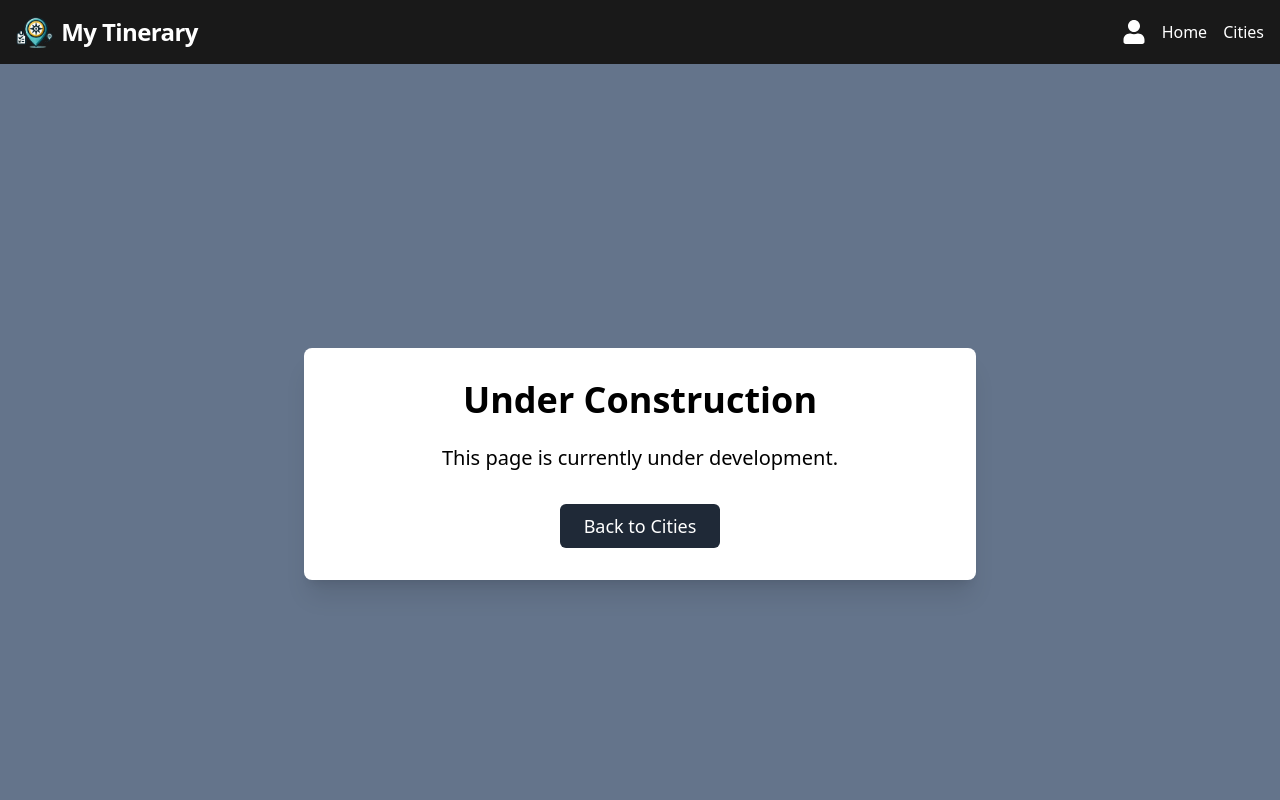
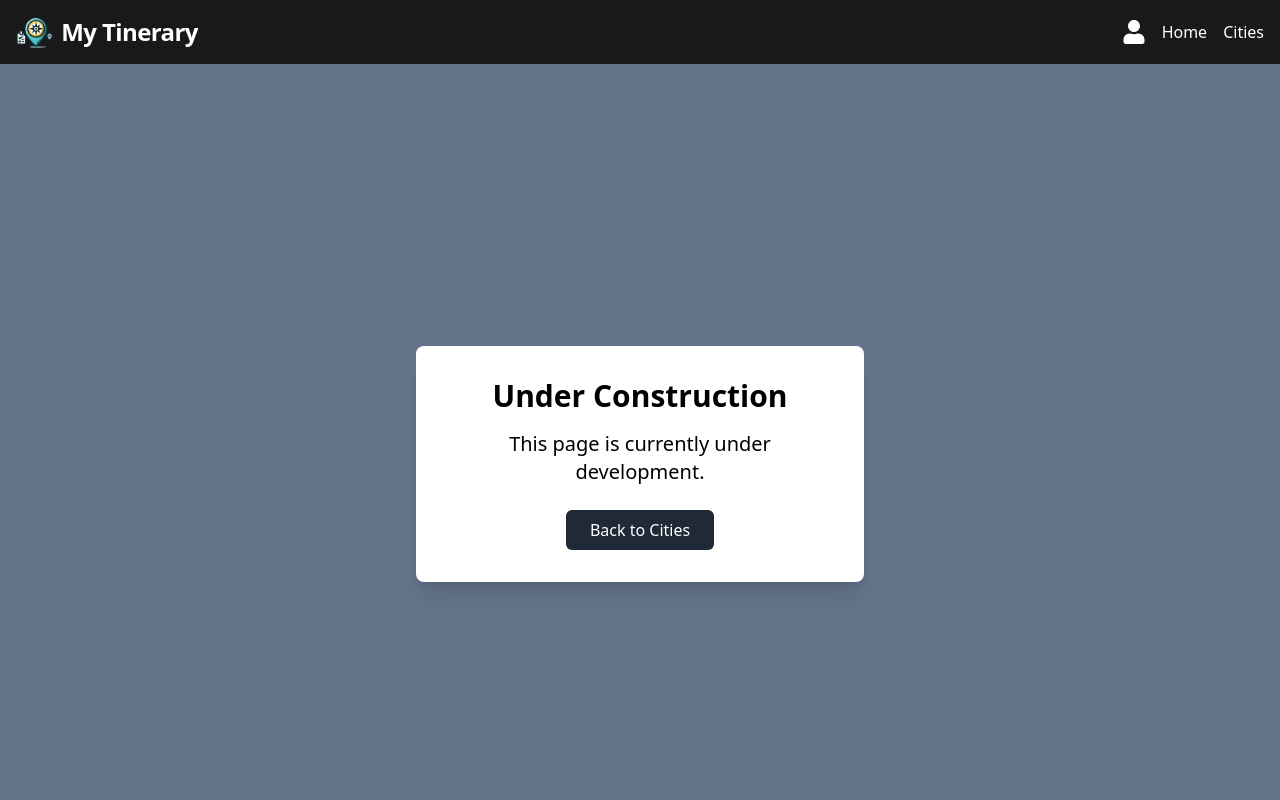
Before and after one commit to juan88955/mytinerary-JuanForero, a React (Vite) app: page /city/bangkok in a window 1280 px wide. Shown: the top 800 px of the page. Built offline with nearby package versions, Linux system fonts and the light colour scheme.

Commit message:
muchos cambios

```diff
--- a/src/App.jsx
+++ b/src/App.jsx
@@ -1,26 +1,25 @@
 import React from 'react';
 import { BrowserRouter as Router, Route, Routes } from 'react-router-dom';
-import Header from './components/Header';
-import Footer from './components/Footer';
 import Home from './pages/Home';
 import Cities from './pages/Cities';
 import CityDetail from './pages/CityDetail';
 
-//componente principal
+// Definición del componente principal App
 function App() {
   return (
+    // Router envuelve toda la aplicación para habilitar el enrutamiento
     <Router>
-      <div className="flex flex-col min-h-screen">
-        <Header />
-        <main className="flex-grow">
-          <Routes>
-            <Route path="/" element={<Home />} />
-            <Route path="/cities" element={<Cities />} />
-            <Route path="/city/:cityName" element={<CityDetail />} />
-          </Routes>
-        </main>
-        <Footer />
-      </div>
+      {/* Routes define las rutas disponibles en la aplicación */}
+      <Routes>
+        {/* Ruta para la página de inicio */}
+        <Route path="/" element={<Home />} />
+
+        {/* Ruta para la página de listado de ciudades */}
+        <Route path="/cities" element={<Cities />} />
+
+        {/* Ruta dinámica para los detalles de una ciudad específica */}
+        <Route path="/city/:cityName" element={<CityDetail />} />
+      </Routes>
     </Router>
   );
 }
--- a/src/components/CityCarousel.jsx
+++ b/src/components/CityCarousel.jsx
@@ -1,51 +1,37 @@
-import React, { useState, useEffect, useCallback } from 'react';
+import React, { useState, useEffect, useMemo } from 'react';
 import { Link } from 'react-router-dom';
-
 
 //Renderiza un carrusel de ciudades con funcionalidad de likes y navegación
 const CityCarousel = ({ cities }) => {
     // Estado para controlar el slide actual
     const [currentSlide, setCurrentSlide] = useState(0);
-    // Estado para almacenar las ciudades con likes generados aleatoriamente
-    const [citiesWithLikes, setCitiesWithLikes] = useState([]);
 
-    //Genera un número aleatorio de likes entre 500 y 2000
-    const generateLikes = useCallback(() => {
-        return Math.floor(Math.random() * (2000 - 500 + 1)) + 500;
-    }, []);
+    // Limitar el número de ciudades a 12 y generar likes estáticos
+    const citiesWithLikes = useMemo(() => {
+        return cities.slice(0, 12).map(city => ({
+            ...city,
+            likes: Math.floor(Math.random() * (2000 - 500 + 1)) + 500
+        }));
+    }, [cities]);
 
-
-    //Actualiza los likes de las ciudades
-    const updateLikes = useCallback(() => {
-        setCitiesWithLikes(cities.map(city => ({
-            ...city,
-            likes: generateLikes()
-        })));
-    }, [generateLikes, cities]);
-
-    // Efecto para inicializar y actualizar el carrusel cada 5 segundos
+    // Efecto para actualizar el carrusel cada 5 segundos
     useEffect(() => {
-        updateLikes();
         const timer = setInterval(() => {
-            setCurrentSlide(prevSlide => (prevSlide + 1) % Math.ceil(cities.length / 4));
-            updateLikes();
+            setCurrentSlide(prevSlide => (prevSlide + 1) % Math.ceil(citiesWithLikes.length / 4));
         }, 5000);
 
         // Limpieza del intervalo al desmontar el componente
         return () => clearInterval(timer);
-    }, [updateLikes, cities.length]);
-
+    }, [citiesWithLikes.length]);
 
     // Avanza al siguiente slide
     const nextSlide = () => {
-        setCurrentSlide(prevSlide => (prevSlide + 1) % Math.ceil(cities.length / 4));
-        updateLikes();
+        setCurrentSlide(prevSlide => (prevSlide + 1) % Math.ceil(citiesWithLikes.length / 4));
     };
 
     // Retrocede al slide anterior
     const prevSlide = () => {
-        setCurrentSlide(prevSlide => (prevSlide - 1 + Math.ceil(cities.length / 4)) % Math.ceil(cities.length / 4));
-        updateLikes();
+        setCurrentSlide(prevSlide => (prevSlide - 1 + Math.ceil(citiesWithLikes.length / 4)) % Math.ceil(citiesWithLikes.length / 4));
     };
 
     // Agrupar las ciudades en grupos de 4
@@ -114,10 +100,7 @@ const CityCarousel = ({ cities }) => {
                     <button
                         key={dot}
                         className={`mx-2 w-2 h-2 rounded-full transition-all duration-300 ${currentSlide === dot ? 'bg-black w-4' : 'bg-gray-300'}`}
-                        onClick={() => {
-                            setCurrentSlide(dot);
-                            updateLikes();
-                        }}
+                        onClick={() => setCurrentSlide(dot)}
                     />
                 ))}
             </div>
--- a/src/index.css
+++ b/src/index.css
@@ -16,7 +16,6 @@
 
 
 /* Estilos específicos para el componente Cities */
-
 .hero-background-cities {
   background-image: url('https://i.pinimg.com/originals/38/10/b3/3810b3d0436dfa7b7c5bdd336fc8834c.jpg');
   background-size: cover;
@@ -28,6 +27,7 @@
   position: relative;
 }
 
+/* Estilos específicos para el componente CityCarousel */
 .hero-background-cities::before {
   content: "";
   position: absolute;
--- /dev/null
+++ b/src/layouts/MainLayout.jsx
@@ -0,0 +1,25 @@
+import React from 'react';
+import Header from '../components/Header';
+import Footer from '../components/Footer';
+
+// Componente MainLayout: Estructura principal de la página
+const MainLayout = ({ children }) => {
+    return (
+        // Contenedor principal con flexbox y altura mínima de pantalla completa
+        <div className="flex flex-col min-h-screen">
+            {/* Componente de encabezado */}
+            <Header />
+
+            {/* Contenido principal que crece para llenar el espacio disponible */}
+            <main className="flex-grow">
+                {children}
+            </main>
+
+            {/* Componente de pie de página */}
+            <Footer />
+        </div>
+    );
+};
+
+// Exportación del componente para su uso en otras partes de la aplicación
+export default MainLayout;
--- a/src/pages/CityDetail.jsx
+++ b/src/pages/CityDetail.jsx
@@ -1,22 +1,33 @@
-// CityDetail.js
 import React from 'react';
 import { Link } from 'react-router-dom';
+import MainLayout from '../layouts/MainLayout';
 
+// Definición del componente CityDetail
 const CityDetail = () => {
+    // El componente retorna JSX
     return (
-        <div className="min-h-screen bg-slate-500 flex flex-col items-center justify-center p-4">
-            <div className="bg-white rounded-lg shadow-xl max-w-2xl w-full overflow-hidden text-center p-8">
-                <h1 className="text-4xl font-bold mb-6">Under Construction</h1>
-                <p className="text-xl mb-8">This page is currently under development.</p>
+        // Usamos MainLayout como componente contenedor
+        <MainLayout>
+            {/* Contenedor principal con fondo y centrado */}
+            <div className="min-h-screen bg-slate-500 flex items-center justify-center">
+                {/* Tarjeta blanca con sombra y esquinas redondeadas */}
+                <div className="bg-white rounded-lg shadow-xl p-8 max-w-md w-full text-center">
+                    {/* Título de la página */}
+                    <h1 className="text-3xl font-bold mb-4">Under Construction</h1>
+                    {/* Mensaje informativo */}
+                    <p className="text-xl mb-6">This page is currently under development.</p>
+                    {/* Botón de regreso utilizando Link de react-router-dom */}
                     <Link
                         to="/cities"
-                    className="bg-gray-800 text-white px-6 py-2 rounded-md hover:bg-gray-900 transition duration-300 text-lg inline-block"
+                        className="bg-gray-800 text-white px-6 py-2 rounded-md hover:bg-gray-900 transition duration-300 inline-block"
                     >
                         Back to Cities
                     </Link>
                 </div>
             </div>
+        </MainLayout>
     );
 };
 
+// Exportamos el componente para poder utilizarlo en otras partes de la aplicación
 export default CityDetail;
--- a/src/pages/Home.jsx
+++ b/src/pages/Home.jsx
@@ -3,45 +3,47 @@ import { Link } from 'react-router-dom';
 import { FaCompass } from 'react-icons/fa';
 import CityCarousel from '../components/CityCarousel';
 import { cities } from '../components/cityData';
+import MainLayout from '../layouts/MainLayout';
 
-// Componente funcional Home
+// Definición del componente Home
 const Home = () => {
   return (
-    // Contenedor principal con altura mínima de pantalla completa y disposición en columna
+    // Usamos MainLayout como componente contenedor
+    <MainLayout>
+      {/* Contenedor principal con altura mínima de pantalla completa */}
       <div className="min-h-screen flex flex-col">
-      {/* Sección Hero con fondo animado y contenido centrado */}
-      <div className="hero-background bg-black bg-opacity-60 text-white py-20 md:py-32 lg:py-40 px-4 bg-cover bg-center bg-no-repeat animate-zoom-pan-enhanced bg-[length:150%_auto]">
+        {/* Sección hero con fondo animado */}
+        <div className="hero-background bg-black bg-opacity-60 text-white py-20 md:py-32 lg:py-40 px-4 bg-center bg-no-repeat animate-zoom-pan-enhanced bg-[length:150%_auto]">
           <div className="container mx-auto text-center">
-          {/* Título principal con animación de entrada desde arriba */}
+            {/* Título principal con animación */}
             <h1 className="text-4xl md:text-5xl lg:text-6xl font-bold mb-4 md:mb-6 animate-fade-in-down">
               Welcome to My Tinerary
             </h1>
-          {/* Subtítulo con animación de entrada desde abajo */}
+            {/* Subtítulo con animación */}
             <p className="text-lg md:text-xl lg:text-2xl mb-6 md:mb-8 lg:mb-10 animate-fade-in-up">
               Find your perfect trip, designed by insiders who know and love their cities!
             </p>
-          {/* Botón de llamada a la acción con enlace a la página de ciudades */}
+            {/* Botón de llamada a la acción con icono y animación */}
             <Link
               to="/cities"
               className="group bg-white text-black font-bold py-3 px-6 md:py-4 md:px-8 rounded-full text-base md:text-lg lg:text-xl hover:bg-gray-200 transition duration-300 inline-flex items-center space-x-2 md:space-x-3 animate-pulse"
             >
-            {/* Icono de brújula con animación de rotación en hover */}
               <FaCompass className="text-xl md:text-2xl group-hover:rotate-90 transition-transform duration-300" />
               <span>Discover Amazing Cities Now!</span>
             </Link>
           </div>
         </div>
 
-      {/* Sección de itinerarios populares */}
+        {/* Sección de ciudades populares */}
         <div className="bg-slate-500 flex-grow">
           <div className="container mx-auto px-4 py-12">
-          {/* Título de la sección */}
             <h2 className="text-3xl font-bold text-white mb-8 text-center">Popular Mytineraries</h2>
             {/* Componente de carrusel de ciudades */}
             <CityCarousel cities={cities} />
           </div>
         </div>
       </div>
+    </MainLayout>
   );
 };
 
```
Also changed, not shown: src/components/cityData.js (+0 -17 lines), src/pages/Cities.jsx (+14 -0 lines). Lines whose indentation alone changed are shown as unchanged.
